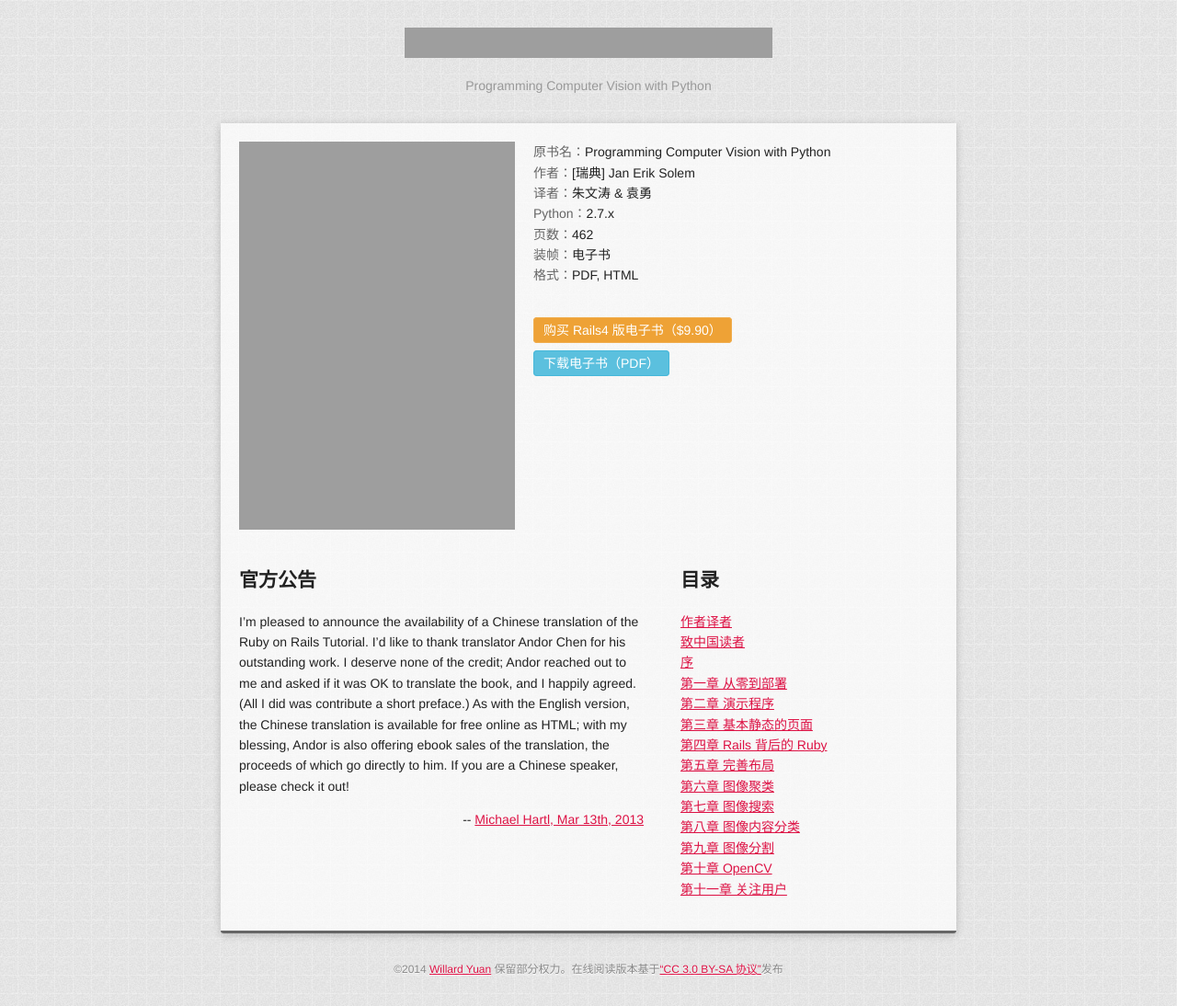
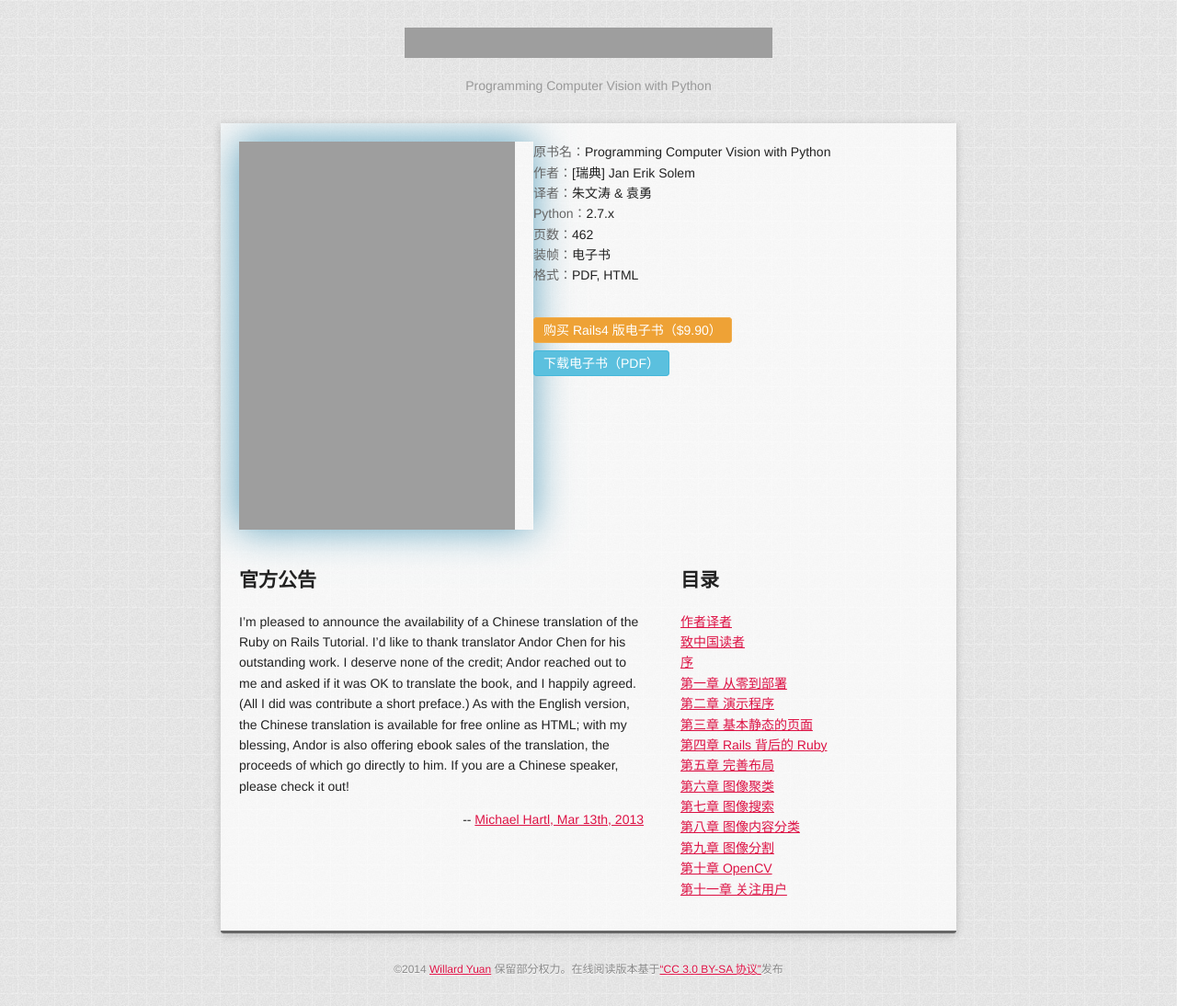
Before and after one commit to willard-yuan/pcvwithpython, a Jekyll site: the page built from index.md, in a window 1280 px wide. Shown: the whole page at 92% size. Built offline with Jekyll 4.4.1, drawn with Linux system fonts in a browser that asks for light colours; nearby versions of some CDN libraries; library files that are not in the unit come from our copies; Markdown is read by kramdown in place of the engine named in the settings; grey boxes are pictures that could not be loaded.

Commit message:
update style.css

```diff
--- a/assets/css/style.css
+++ b/assets/css/style.css
@@ -266,6 +266,8 @@
 img {
     border: 0; /* 1 */
     -ms-interpolation-mode: bicubic; /* 2 */
+	max-width: 600px;
+    box-shadow: -1px -1px 40px rgb(92, 162, 190);
 }
 
 /*
```
